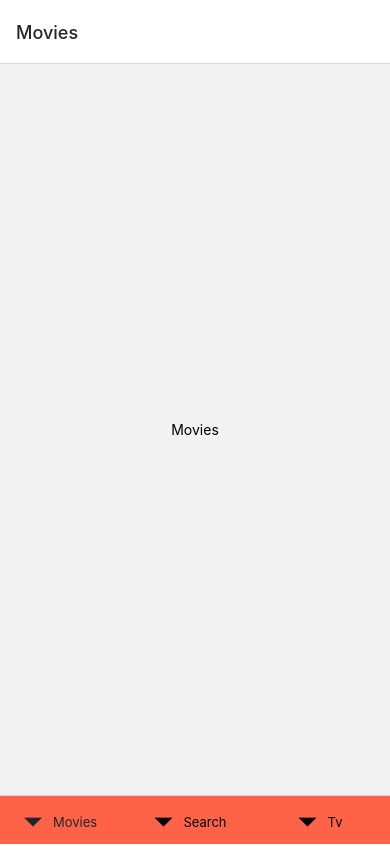
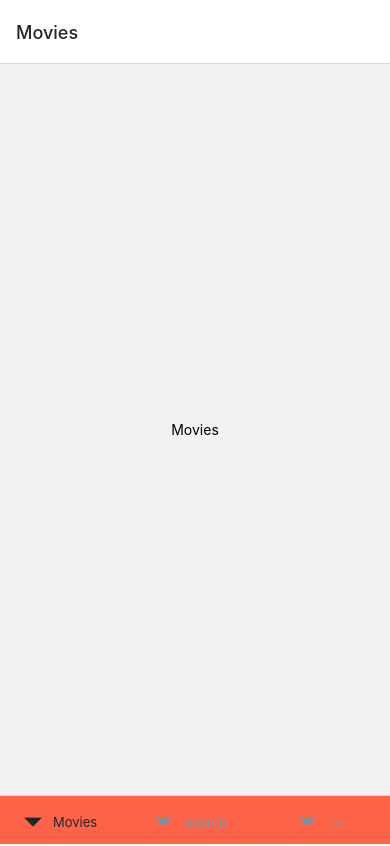
Before and after one commit to inyourcare/noovies, a React Native app: screen / in a window 390 px wide. Built offline with nearby package versions, Linux system fonts and the light colour scheme.

Commit message:
onLayout hook 적용안되던 문제 해결

```diff
--- a/App.js
+++ b/App.js
@@ -54,33 +54,45 @@ export default function App() {
         console.warn(e);
       } finally {
         // Tell the application to render
+        // console.log('hi3')
         setAppIsReady(true);
       }
     }
-
+    // console.log('hi1')
     prepare();
+    // console.log('hi2', appIsReady)
   }, []);
 
   const onLayoutRootView = useCallback(async () => {
+    // console.log('onLayoutRootView callback')
     if (appIsReady) {
       // This tells the splash screen to hide immediately! If we call this after
       // `setAppIsReady`, then we may see a blank screen while the app is
       // loading its initial state and rendering its first pixels. So instead,
       // we hide the splash screen once we know the root view has already
       // performed layout.
+      // console.log('hideasync')
       await SplashScreen.hideAsync();
     }
   }, [appIsReady]);
 
   if (!appIsReady) {
-    return null;
+    return (
+      // <View>
+      //   <Text>app is not ready</Text>
+      // </View>
+      null
+    )
   }
 
   return (
     <>
-      <NavigationContainer>
-        <Tabs onLayout={onLayoutRootView} />
-      </NavigationContainer>
+      <View style={{ flex: 1 }}
+        onLayout={onLayoutRootView}>
+        <NavigationContainer>
+          <Tabs />
+        </NavigationContainer>
+      </View>
       {/* <View
         style={{ flex: 1, alignItems: 'center', justifyContent: 'center' }}
         onLayout={onLayoutRootView}>
--- a/colors.js
+++ b/colors.js
@@ -1,8 +1,8 @@
 const colors = {
     YELLOW_COLOR: "#ffa801",
     BLACK_COLOR: "#1e272e",
-    DARK_GRAY: "d2dae2",
-    LIGHT_GRAY: "808e9b",
+    DARK_GRAY: "#d2dae2",
+    LIGHT_GRAY: "#808e9b",
     TOMATO: "tomato",
     WHITE: "white"
 }
```
